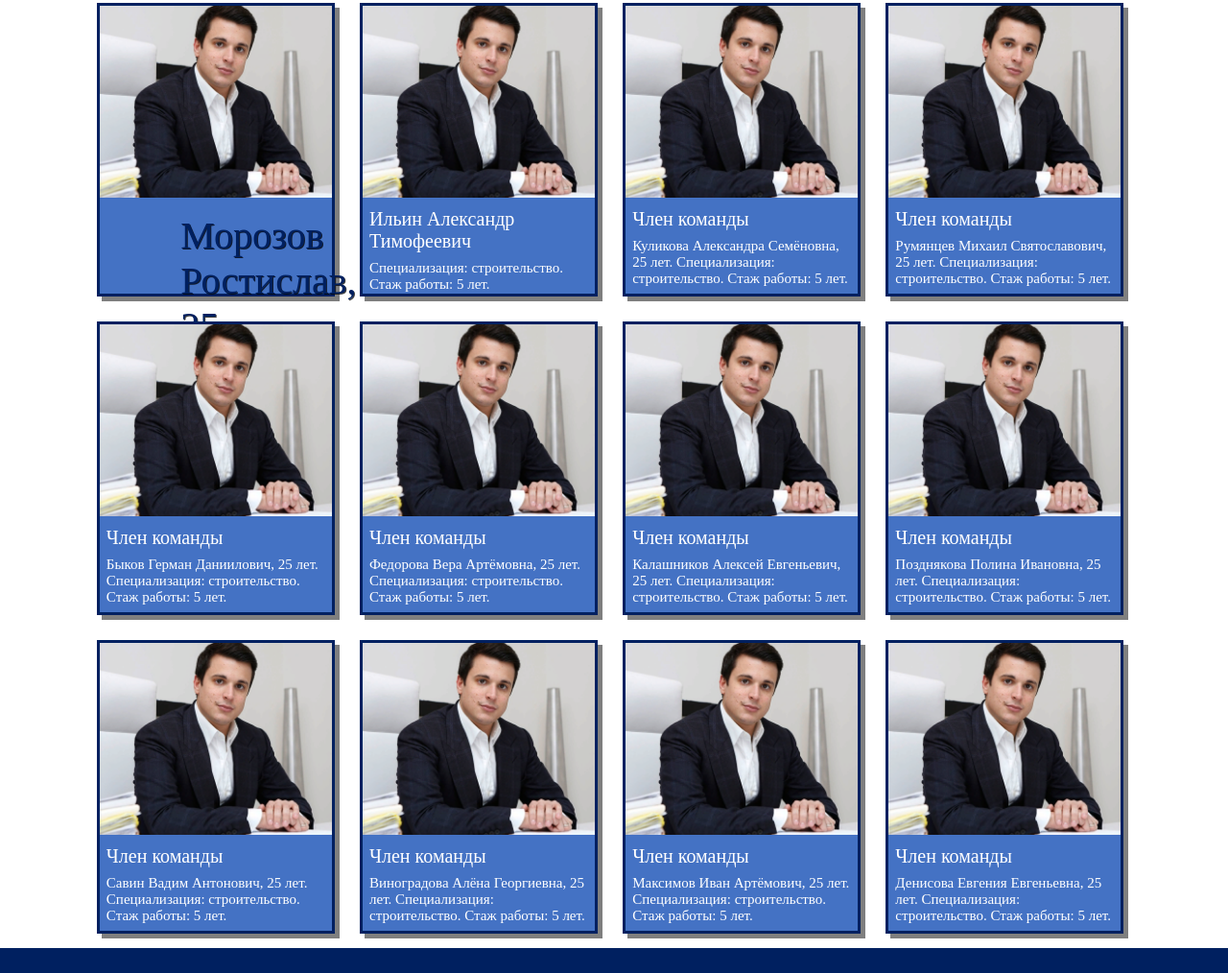
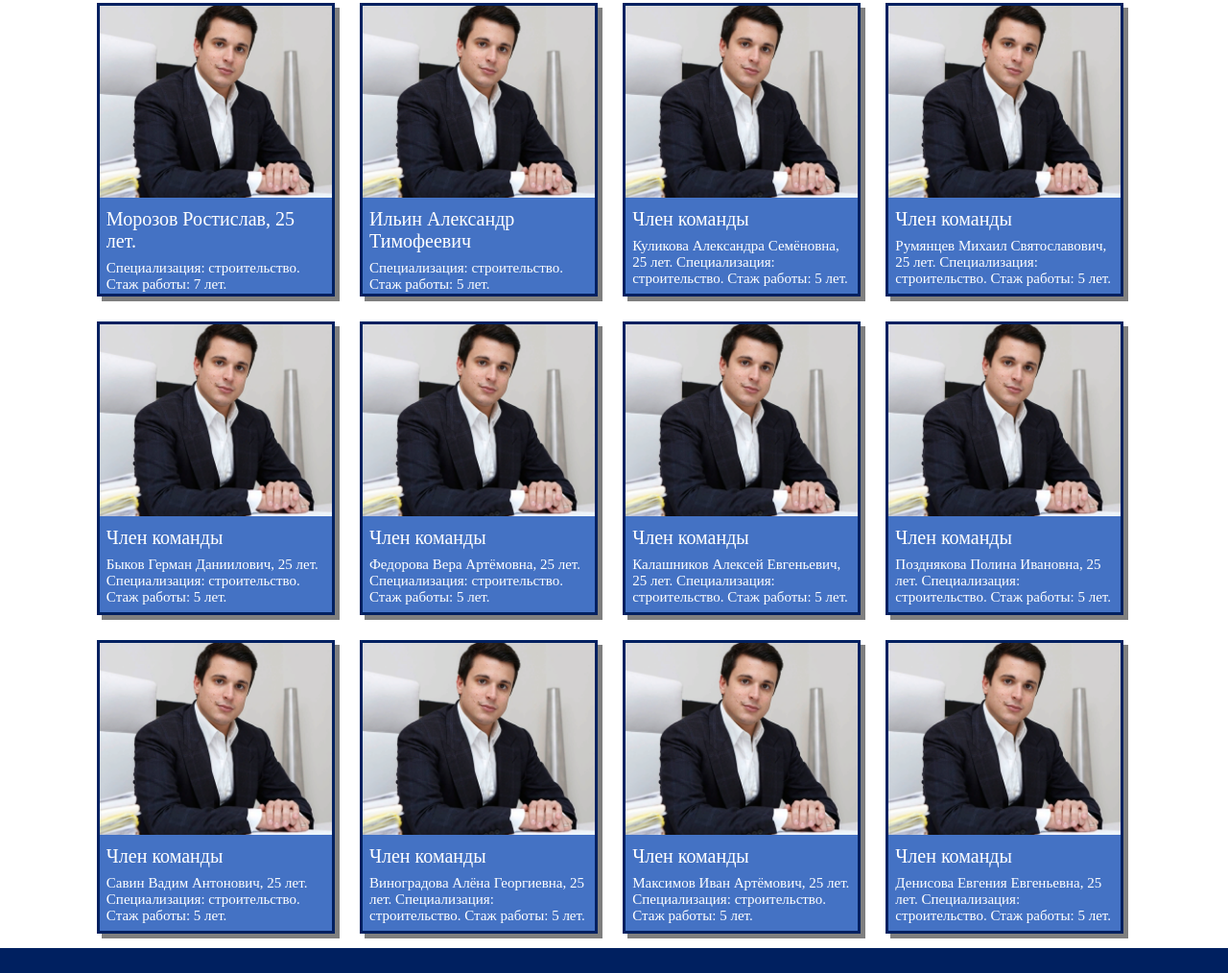
Before and after one commit to 2Akm/studio_bellina, a plain HTML site: page team.html in a window 1280 px wide. Shown: the part 785-1799 px from the top of the page at 96% size. Drawn offline with Linux system fonts and the light colour scheme.

Commit message:
Update team.html

```diff
--- a/team.html
+++ b/team.html
@@ -48,7 +48,7 @@
 		<h1 class="team_h1_mobile">Наша команда:</h1>
 		<div class="team_card">
 			<table><tr><td style="height: 60%"><img src="photo1.png"></td>
-			</tr><tr><td style="height: 40%"><h1>Морозов Ростислав, 25 лет.</h1><p> Специализация: строительство. Стаж работы: 7 лет.</p></td></tr></table>
+			</tr><tr><td style="height: 40%"><h2>Морозов Ростислав, 25 лет.</h2><p> Специализация: строительство. Стаж работы: 7 лет.</p></td></tr></table>
 		</div>
 		<div class="team_card">
 			<table><tr><td style="height: 60%"><img src="photo1.png"></td>
```
